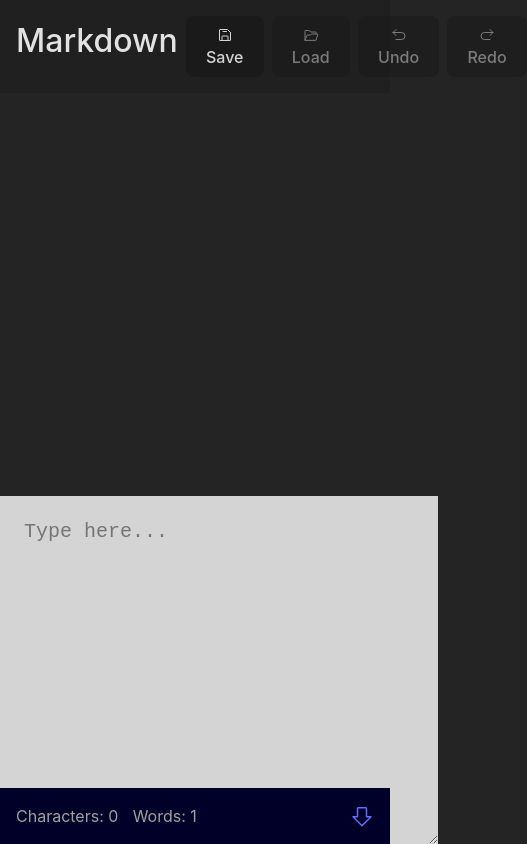
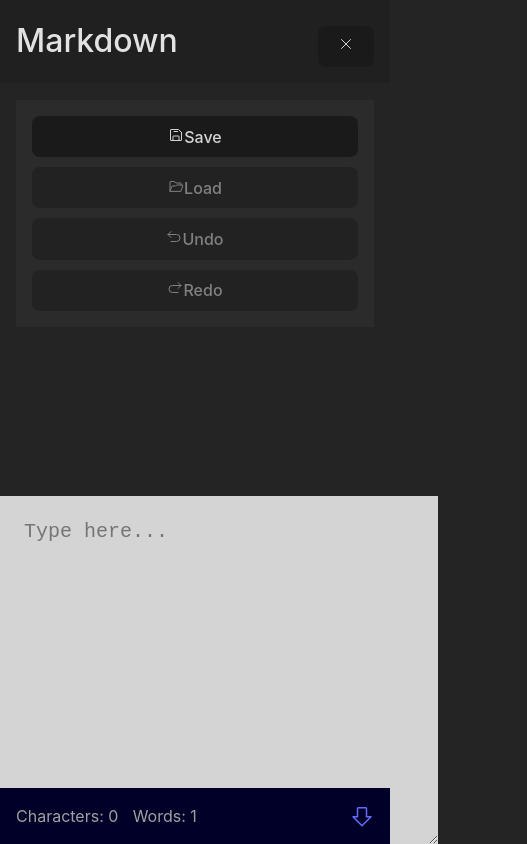
Before and after one commit to mulrooneydesign/word-processor, a React (Vite) app: page / in a window 390 px wide. Shown: the whole page, 527 px wide, since content can reach past the window. Built offline with nearby package versions, Linux system fonts and the light colour scheme.

Commit message:
feat(word-processor): add responsive menu

```diff
--- a/src/components/ToolBar/ToolBar.css
+++ b/src/components/ToolBar/ToolBar.css
@@ -1,11 +1,12 @@
 .toolBar {
   display: flex;
-  gap: var(--xxs-spacing);
+
   padding: var(--xs-spacing);
   background: var(--tint);
   width: 100%;
   box-sizing: border-box;
-
+  justify-content: space-between;
+  align-items: flex-end;
 }
 
 .title {
@@ -19,4 +20,54 @@
   display: flex;
   gap: 0.5rem;
   margin-left: auto;
+  flex-direction: column;
+  position: fixed;
+  top: 100px;
+  background: rgb(45 45 45 / 95%);
+  padding: var(--xs-spacing);
+  width: calc(100% - var(--md-spacing));
+  box-sizing: border-box;
+  margin: 0 auto;
 }
+
+.menuItems {
+  display: flex;
+  flex-direction: column;
+  width: 100%;
+  gap: 10px;
+}
+
+.menuItems .tooltip .button {
+  width: 100%;
+}
+
+
+/* show menu button only on mobile devices */
+@media (min-width: 768px) {
+
+  .toolBar {
+    justify-content: flex-start;
+
+  }
+
+  .showMenuButton {
+    display: none;
+  }
+
+  .buttonGroup {
+    top: unset;
+    display: flex;
+    gap: 0.5rem;
+    position: relative;
+    width: unset;
+    background-color: transparent;
+    padding: 0;
+    margin: auto;
+    margin-right: 0;
+  }
+
+  .menuItems {
+    flex-direction: row;
+  }
+
+}
--- a/src/components/ToolBar/ToolBar.tsx
+++ b/src/components/ToolBar/ToolBar.tsx
@@ -3,6 +3,8 @@ import {
   ArrowUUpRight,
   FloppyDisk,
   FolderNotchOpen,
+  List,
+  X,
 } from 'phosphor-react';
 
 import Button from './Button/Button';
@@ -12,6 +14,7 @@ import { Modal } from '../Modal/Modal';
 
 import './ToolBar.css';
 import Tootip from '../Tooltip/Tooltip';
+import { useEffect } from 'react';
 
 export default function ToolBar() {
   const toggleModalIsOpen = useMarkdownStore(
@@ -25,11 +28,47 @@ export default function ToolBar() {
   const markdown = useMarkdownStore((state) => state.markdown);
   const fileName = useMarkdownStore((state) => state.fileName);
   const modalIsOpen = useMarkdownStore((state) => state.modalIsOpen);
+  const menuIsOpen = useMarkdownStore((state) => state.menuIsOpen);
 
   const saveFileHandler = () => {
     exportFile(markdown, fileName);
     toggleModalIsOpen();
   };
+
+  function ShowMenuButton() {
+    const toggleMenuIsOpen = useMarkdownStore(
+      (state) => state.toggleMenuIsOpen
+    );
+
+    const menuIsOpen = useMarkdownStore((state) => state.menuIsOpen);
+
+    const showMenuHandler = () => {
+      toggleMenuIsOpen();
+    };
+
+    return (
+      <div className="showMenuButton">
+        <Tootip text="Show menu">
+          <Button
+            icon={menuIsOpen ? X : List}
+            handler={() => showMenuHandler()}
+          />
+        </Tootip>
+      </div>
+    );
+  }
+
+  useEffect(() => {
+    const checkWindowSize = () => {
+      if (window.innerWidth > 768) {
+        useMarkdownStore.setState({ menuIsOpen: true });
+      } else {
+        useMarkdownStore.setState({ menuIsOpen: false });
+      }
+    };
+
+    window.addEventListener('resize', checkWindowSize);
+  }, []);
 
   return (
     <>
@@ -40,9 +79,13 @@ export default function ToolBar() {
           handler={saveFileHandler}
         />
       )}
+
       <div className="toolBar" data-testid="toolBar">
         <h1 className="title">Markdown</h1>
+        <ShowMenuButton />
+        {menuIsOpen && (
           <div className="buttonGroup">
+            <div className="menuItems">
               <Tootip text="Save your file to disk">
                 <Button
                   icon={FloppyDisk}
@@ -55,6 +98,8 @@ export default function ToolBar() {
               <Button icon={ArrowUUpRight} text="Redo" disabled={true} />
             </div>
           </div>
+        )}
+      </div>
     </>
   );
 }
--- a/src/store/store.ts
+++ b/src/store/store.ts
@@ -9,6 +9,8 @@ interface MarkdownState {
   toggleModalIsOpen: () => void;
   textAreaIsOpen: boolean;
   toggleTextAreaIsOpen: () => void;
+  menuIsOpen: boolean;
+  toggleMenuIsOpen: () => void;
 }
 
 export const useMarkdownStore = create<MarkdownState>((set) => ({
@@ -22,4 +24,6 @@ export const useMarkdownStore = create<MarkdownState>((set) => ({
   textAreaIsOpen: true,
   toggleTextAreaIsOpen: () =>
     set((state) => ({ textAreaIsOpen: !state.textAreaIsOpen })),
+  menuIsOpen: true,
+  toggleMenuIsOpen: () => set((state) => ({ menuIsOpen: !state.menuIsOpen })),
 }));
```
Lines whose indentation alone changed are shown as unchanged.
